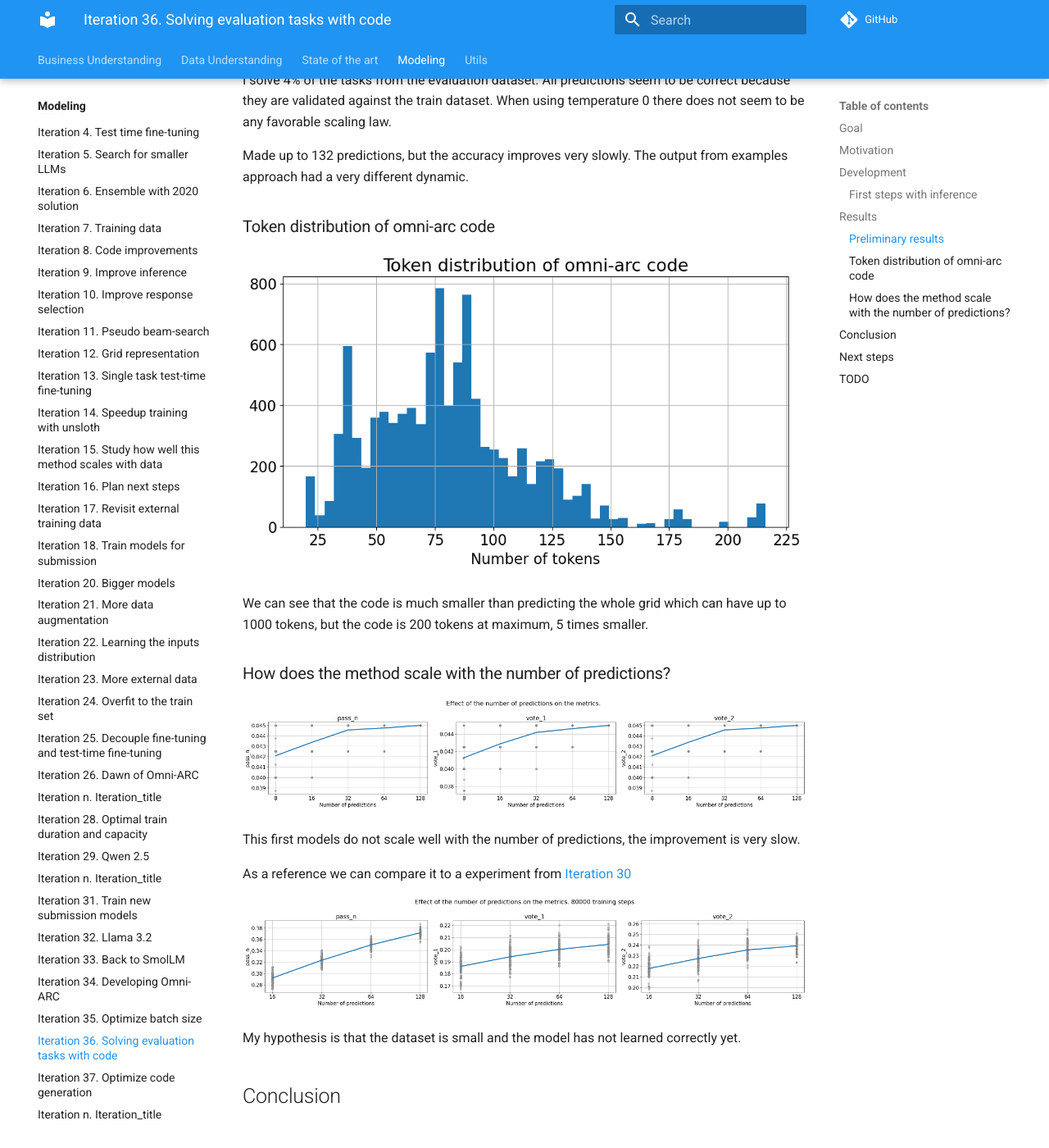
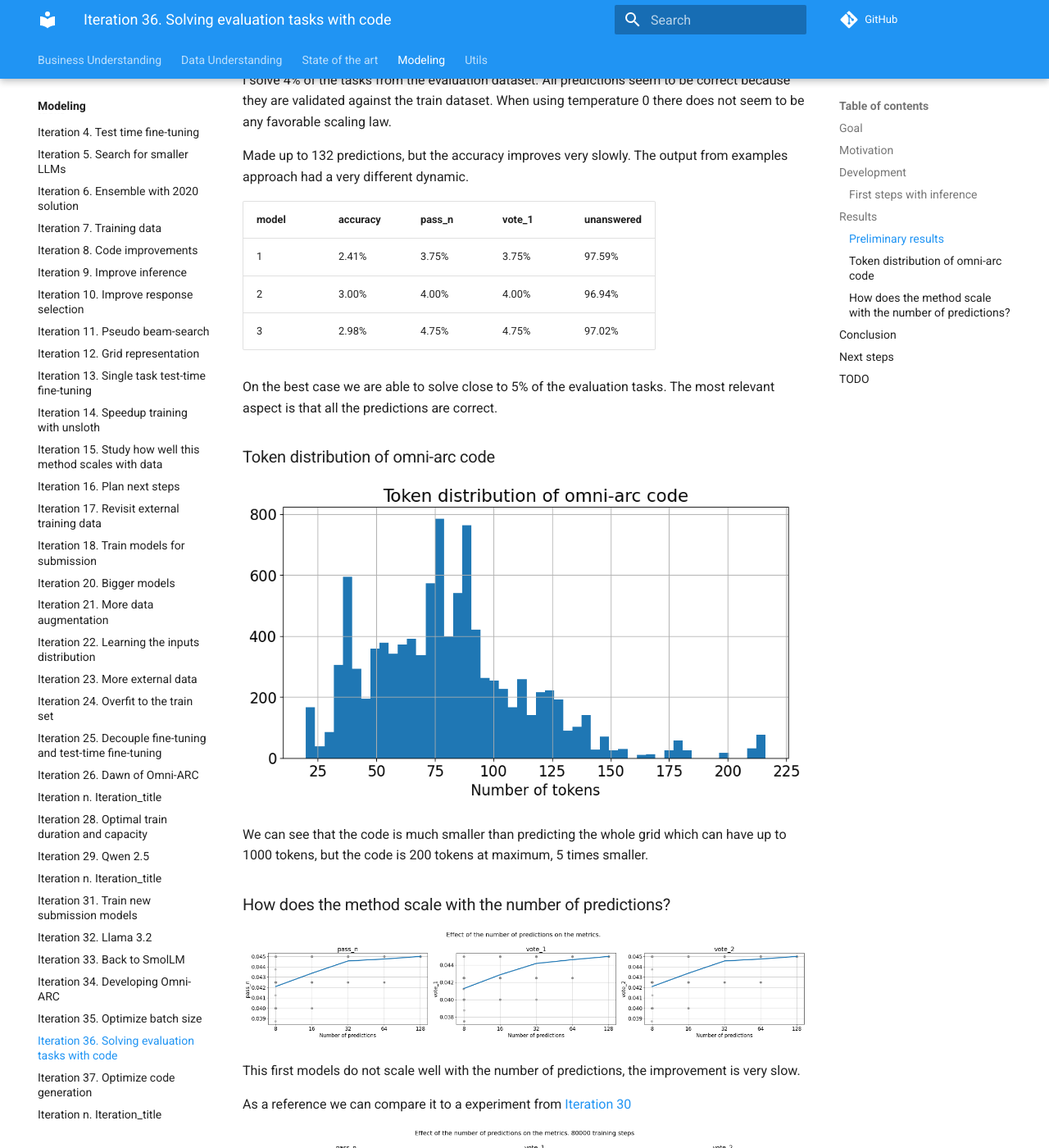
Before and after one commit to zhengjunyao-work/arc24, an MkDocs documentation site: the page built from docs/modeling/Iteration_36_solving_evaluation_tasks_with_code.md, in a window 1280 px wide and 1400 px high, scrolled down 991 px. Shown: the whole window at 82% size. Built offline with MkDocs 1.6.1 and Material for MkDocs 9.7.7, drawn with Linux system fonts in a browser that asks for light colours; comment, search, counter and statistics services are not loaded; some of the changed text lies outside the part shown.

Commit message:
closing iteration 36

```diff
--- a/docs/modeling/Iteration_36_solving_evaluation_tasks_with_code.md
+++ b/docs/modeling/Iteration_36_solving_evaluation_tasks_with_code.md
@@ -124,6 +124,15 @@ are validated against the train dataset. When using temperature 0 there does not
 Made up to 132 predictions, but the accuracy improves very slowly. The output from examples approach
 had a very different dynamic.
 
+| model | accuracy | pass_n | vote_1 | unanswered |
+|-------|----------|--------|--------|------------|
+| 1     | 2.41%    | 3.75%  | 3.75%  | 97.59%     |
+| 2     | 3.00%    | 4.00%  | 4.00%  | 96.94%     |
+| 3     | 2.98%    | 4.75%  | 4.75%  | 97.02%     |
+
+On the best case we are able to solve close to 5% of the evaluation tasks.
+The most relevant aspect is that all the predictions are correct.
+
 ### Token distribution of omni-arc code
 
 ![token distribution](res/2024-10-10-11-40-11.png)
@@ -145,6 +154,10 @@ My hypothesis is that the dataset is small and the model has not learned correct
 
 ## Conclusion
 
+We have been able to solve new tasks by generating python code. The first evaluation solves close to 5% of the
+evaluation tasks. The most relevant thing is that all the predictions are either correct or empty. Thus
+this approach is very good for ensembling.
+
 ## Next steps
 
 - [ ] If the code approach does not pay off, we could try to train a model to verify the solutions. Given two solutions to the problem select the correct one.
```
Also changed, not shown: docs/modeling/Iteration_37_optimize_code_generation.md (+1 -0 lines).
